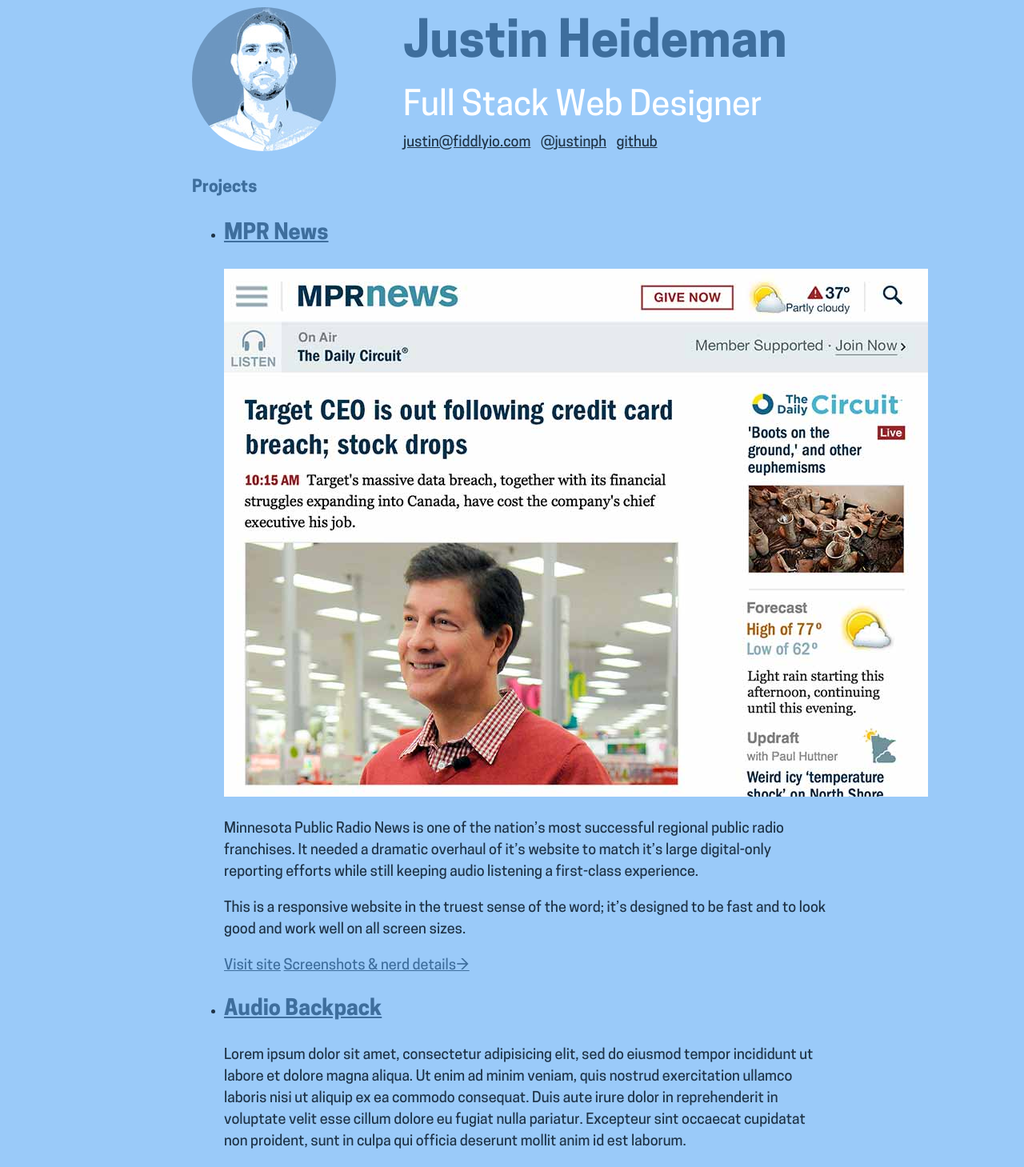
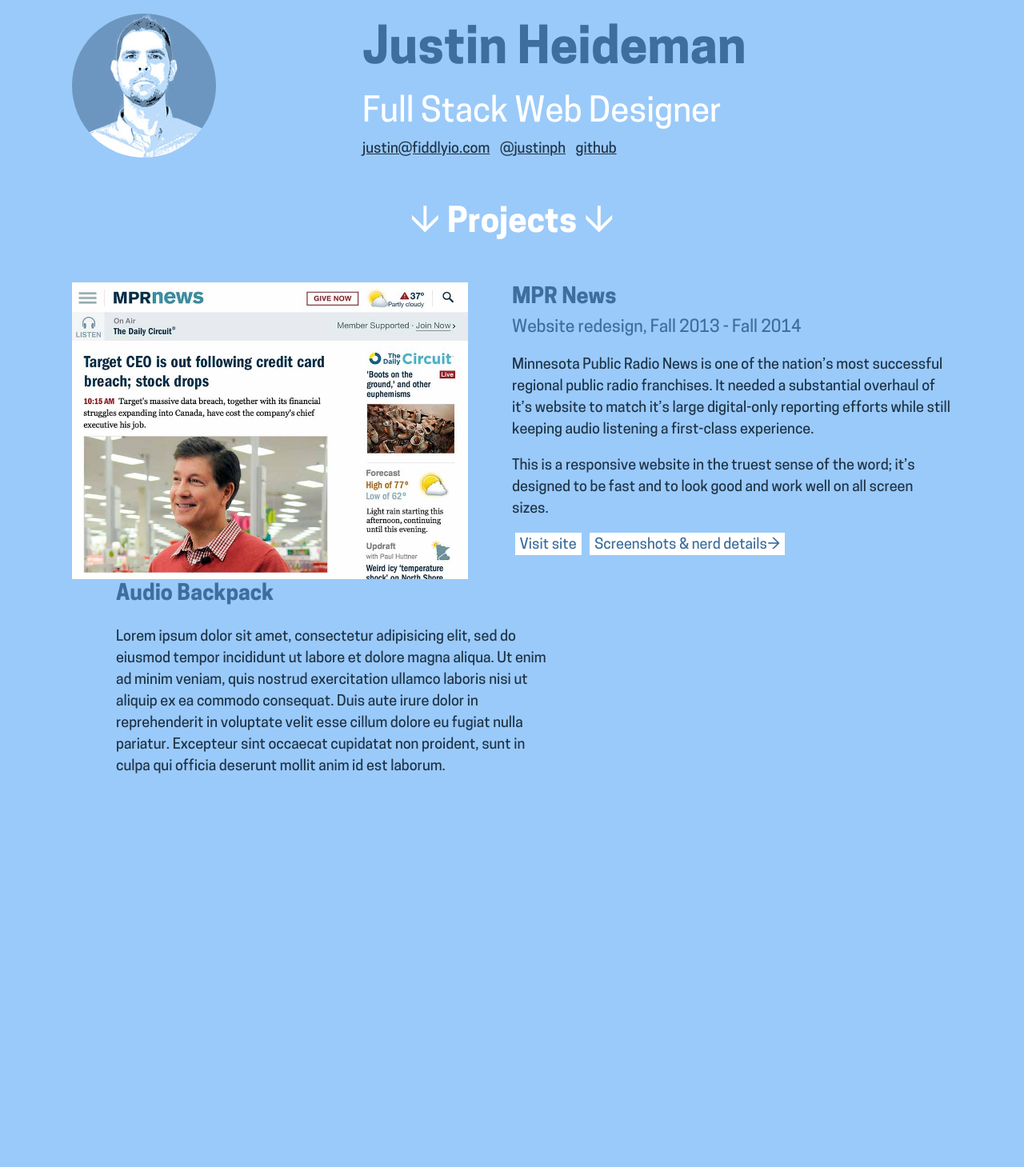
Before and after one commit to justinph/justinph.github.io, a Jekyll site: the page built from index.html, in a window 1280 px wide. Shown: the whole page at 80% size. Built offline with Jekyll 4.4.1, drawn with Linux system fonts in a browser that asks for light colours; after the commit the page ends 1007 px from its top, so only the background shows below that.

Commit message:
further work

```diff
--- a/_projects/01_mprnews.md
+++ b/_projects/01_mprnews.md
@@ -5,7 +5,7 @@
 subhead: Website redesign, Fall 2013 - Fall 2014
 link: http://www.mprnews.org
 image: mprnews.jpg
-excerpt: <p>Minnesota Public Radio News is one of the nation’s most successful regional public radio franchises. It needed a dramatic overhaul of it’s website to match it’s large digital-only reporting efforts while still keeping audio listening a first-class experience.</p> <p>This is a responsive website in the truest sense of the word; it’s designed to be fast and to look good and work well on all screen sizes.</p>
+excerpt: <p>Minnesota Public Radio News is one of the nation’s most successful regional public radio franchises. It needed a substantial overhaul of it’s website to match it’s large digital-only reporting efforts while still keeping audio listening a first-class experience.</p> <p>This is a responsive website in the truest sense of the word; it’s designed to be fast and to look good and work well on all screen sizes.</p>
 
 ---
 
--- a/_sass/_definitions.scss
+++ b/_sass/_definitions.scss
@@ -18,7 +18,7 @@
     font-family: $base-font-family;
     font-size: $base-font-size;
     line-height: $base-line-height;
-    font-weight: 300;
+    //font-weight: 300;
     color: $text-color;
     background-color: $background-color;
     -webkit-text-size-adjust: 100%;
@@ -36,3 +36,11 @@
         color: $super-dark;
     }
 }
+
+.more{
+    text-decoration: none;
+    background: #fff;
+    padding: 6px 6px 3px;
+    margin: .2em;
+    color: $brand-color;
+}
--- a/_sass/_layout.scss
+++ b/_sass/_layout.scss
@@ -36,3 +36,32 @@
     }
     @include clearfix();
 }
+
+h3.page-heading{
+    text-align: center;
+    color: #fff;
+    font-size: 2.33334em;
+    &:before{
+        content: '↓ ';
+        font-weight: normal;
+    }
+    &:after{
+        content: ' ↓';
+        font-weight: normal;
+    }
+}
+
+.project-list{
+    a{
+        text-decoration: none;
+        h2,
+        h3{
+            margin: 0;
+            padding: 0;
+            //text-decoration: none;
+        }
+        h3{
+            font-weight: normal;
+        }
+    }
+}
--- a/_sass/_reset.scss
+++ b/_sass/_reset.scss
@@ -73,6 +73,7 @@
 
 body {
     margin: 0;
+    padding: .5rem .7rem;
 }
 
 /* ==========================================================================
@@ -396,6 +397,21 @@
 }
 
 
+img{
+    width: auto;
+    max-width: 100%;
+    height: auto;
+}
+
+ul{
+    margin: 0;
+    padding: 0;
+}
+
+li{
+    list-style-type: none;
+}
+
 // Clearfix
 //
 // Source: http://nicolasgallagher.com/micro-clearfix-hack/
--- a/_sass/layout_medium.scss
+++ b/_sass/layout_medium.scss
@@ -1,6 +1,7 @@
 body{
     margin: .5em auto;
-    max-width: 800px;
+
+    max-width: 1100px;
 }
 header{
     img{
@@ -13,3 +14,21 @@
         font-size: 2.33334em;
     }
 }
+
+.project-list{
+    li{
+        img{
+            float: left;
+            max-width: 45%;
+            //margin: 0 5% 1em 0;
+        }
+        div{
+            float: left;
+            width: 50%;
+            margin: 0 0 0 5%;
+        }
+        @include clearfix();
+
+    }
+
+}
--- a/index.html
+++ b/index.html
@@ -6,29 +6,35 @@
 
   <h3 class="page-heading">Projects</h3>
 
-  <ul class="post-list">
+  <ul class="project-list">
 
     {% for project in site.projects %}
         <li>
-        <h2>
-          <a class="post-link" href="{{ project.url | prepend: site.baseurl }}">{{ project.title }}</a>
-        </h2>
+            {% if project.image %}
+                <a href="{{ project.url | prepend: site.baseurl }}">
+                    <img src="{{ site.baseurl }}/images/{{project.image}}" alt="{{project.title}}" />
+                </a>
+            {% endif %}
 
+            <div>
 
-          {% if project.image %}
-            <img src="{{ site.baseurl }}/images/{{project.image}}" alt="{{project.title}}" />
+            <a href="{{ project.url | prepend: site.baseurl }}">
+                <h2>{{ project.title }}</h2>
+                {% if project.subhead %}
+                <h3>{{project.subhead}}</h3>
                 {% endif %}
+            </a>
 
             {{project.excerpt}}
 
             {% if project.link %}
-          <a href="{{ project.link }}">Visit site</a>
+            <a href="{{ project.link }}" class='more'>Visit site</a>
             {% endif %}
 
             {% if project.link %}
-          <a href="{{ project.url | prepend: site.baseurl }}">Screenshots &amp; nerd details→</a>
+            <a href="{{ project.url | prepend: site.baseurl }}" class='more'>Screenshots &amp; nerd details→</a>
             {% endif %}
-
+            </div>
         </li>
     {% endfor %}
   </ul>
```
Lines whose indentation alone changed are shown as unchanged.
